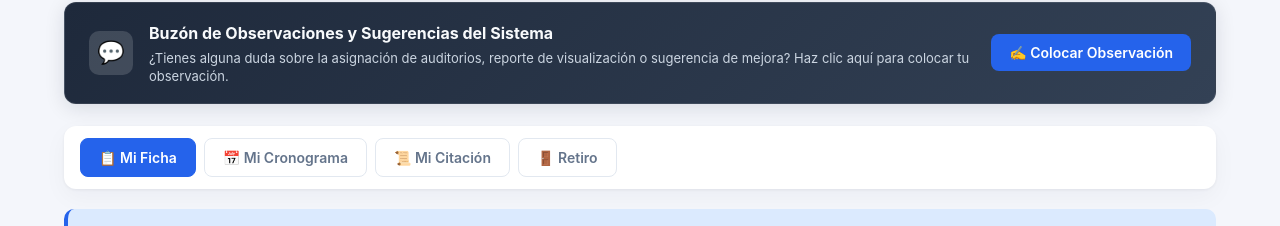
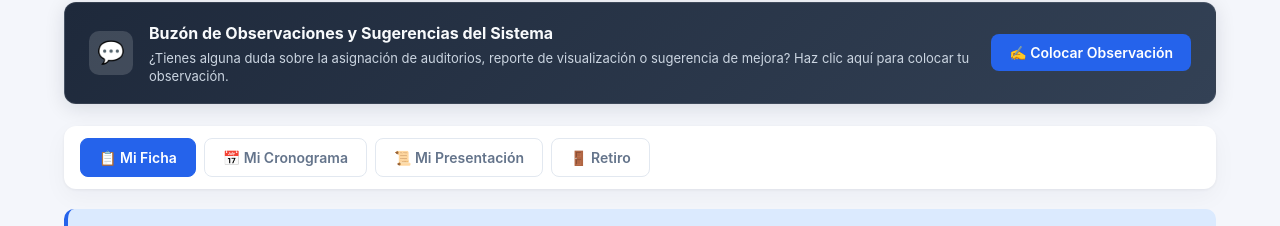
Before and after one commit to Carlosz2000/CuartetosConcurso, a plain HTML site: page representante.html in a window 1280 px wide. Shown: the part 122-348 px from the top of the page. Drawn offline with Linux system fonts and the light colour scheme.

Commit message:
Actualización de 'Mi Citación' a 'Mi Presentación'

```diff
--- a/representante.html
+++ b/representante.html
@@ -46,7 +46,7 @@
   <nav class="rep-tabs">
     <button class="tab-btn active" data-tab="ficha">📋 Mi Ficha</button>
     <button class="tab-btn" data-tab="cronograma">📅 Mi Cronograma</button>
-    <button class="tab-btn" data-tab="citacion">📜 Mi Citación</button>
+    <button class="tab-btn" data-tab="citacion">📜 Mi Presentación</button>
     <button class="tab-btn" data-tab="retiro">🚪 Retiro</button>
   </nav>
 
```
